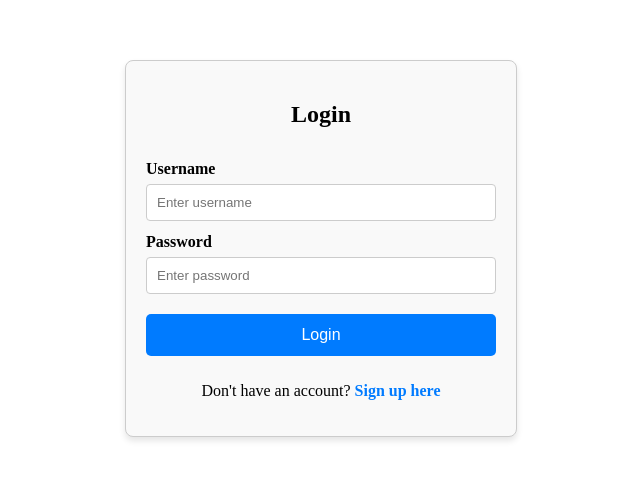
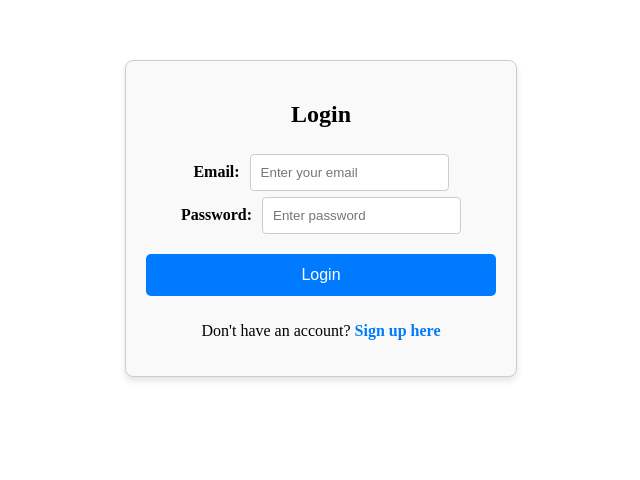
Before and after one commit to SmarthSachdeva/GlobeTrotter-FE, a React (Vite) app: page / in a window 1280 px wide. Shown: the top 480 px of the page, without its empty margins (319-959 px from the left). Built offline with nearby package versions, Linux system fonts and the light colour scheme.

Commit message:
username fix

```diff
--- a/src/components/Login.jsx
+++ b/src/components/Login.jsx
@@ -1,10 +1,10 @@
 import React, { useState } from "react";
 import { useNavigate } from "react-router-dom";
 import { BASE_URL } from "../constants";
-import "./Login.css";
+import "./Login.css"; // Import your CSS file for styling
 
 const Login = () => {
-  const [username, setUsername] = useState("");
+  const [email, setEmail] = useState("");
   const [password, setPassword] = useState("");
   const [loading, setLoading] = useState(false);
   const navigate = useNavigate();
@@ -18,10 +18,14 @@ const Login = () => {
         method: "POST",
         headers: {
           "Content-Type": "application/json",
-          username: username,
+          email: email,
           password: password,
         },
       });
+
+      if (!response.ok) {
+        throw new Error(`HTTP error! Status: ${response.status}`);
+      }
 
       const data = await response.json();
 
@@ -30,9 +34,9 @@ const Login = () => {
         localStorage.setItem("authToken", data.token);
 
         alert("Login Successful!");
-        navigate("/welcome");
+        navigate("/welcome"); // Redirect to welcome page after successful login
       } else {
-        alert(data.message);
+        alert(data.message || "Invalid credentials");
       }
     } catch (error) {
       console.error("Login error:", error);
@@ -46,24 +50,28 @@ const Login = () => {
     <div className="login-container">
       <h2>Login</h2>
       <form onSubmit={handleLogin}>
-        <label>Username</label>
+        <div>
+          <label htmlFor="email">Email:</label>
           <input
-          type="text"
-          placeholder="Enter username"
-          value={username}
-          onChange={(e) => setUsername(e.target.value)}
+            type="email"
+            id="email"
+            placeholder="Enter your email"
+            value={email}
+            onChange={(e) => setEmail(e.target.value)}
             required
           />
-
-        <label>Password</label>
+        </div>
+        <div>
+          <label htmlFor="password">Password:</label>
           <input
             type="password"
+            id="password"
             placeholder="Enter password"
             value={password}
             onChange={(e) => setPassword(e.target.value)}
             required
           />
-
+        </div>
         <button type="submit" disabled={loading}>
           {loading ? "Logging in..." : "Login"}
         </button>
```
Lines whose indentation alone changed are shown as unchanged.
